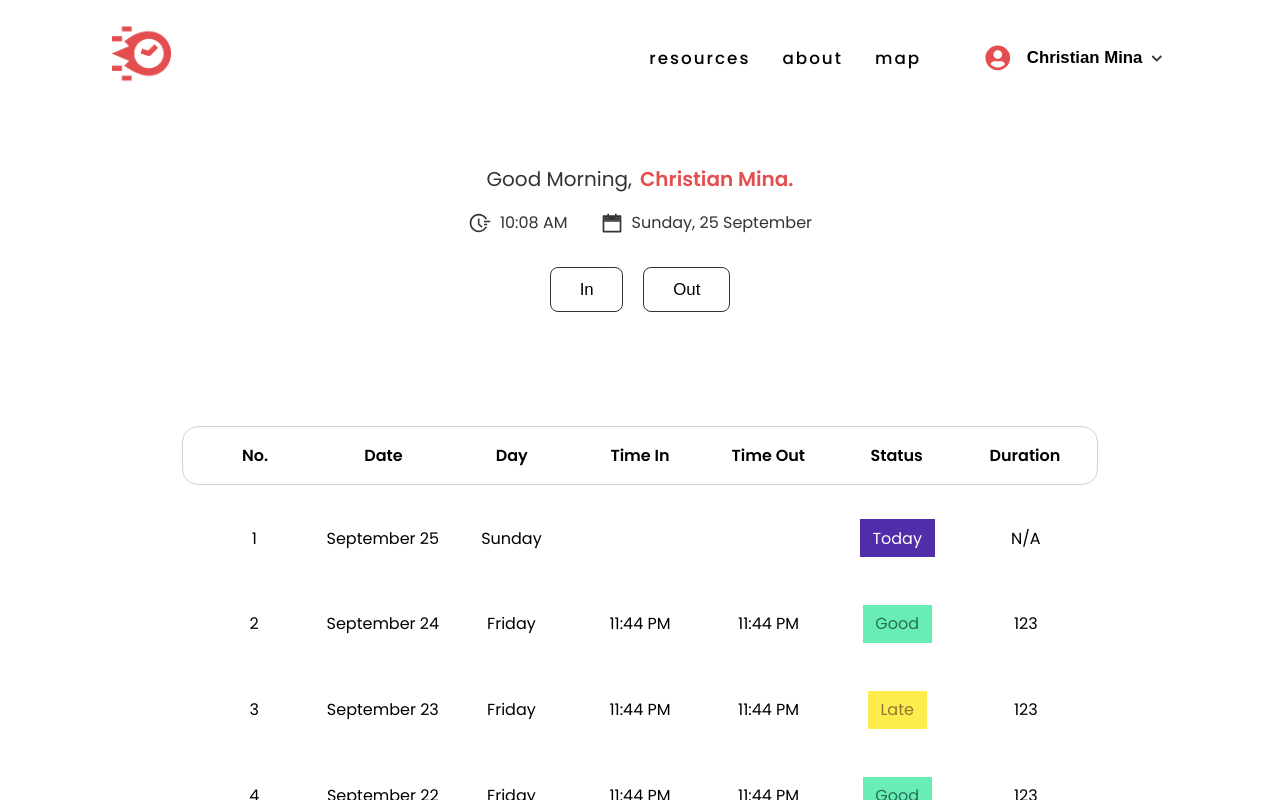
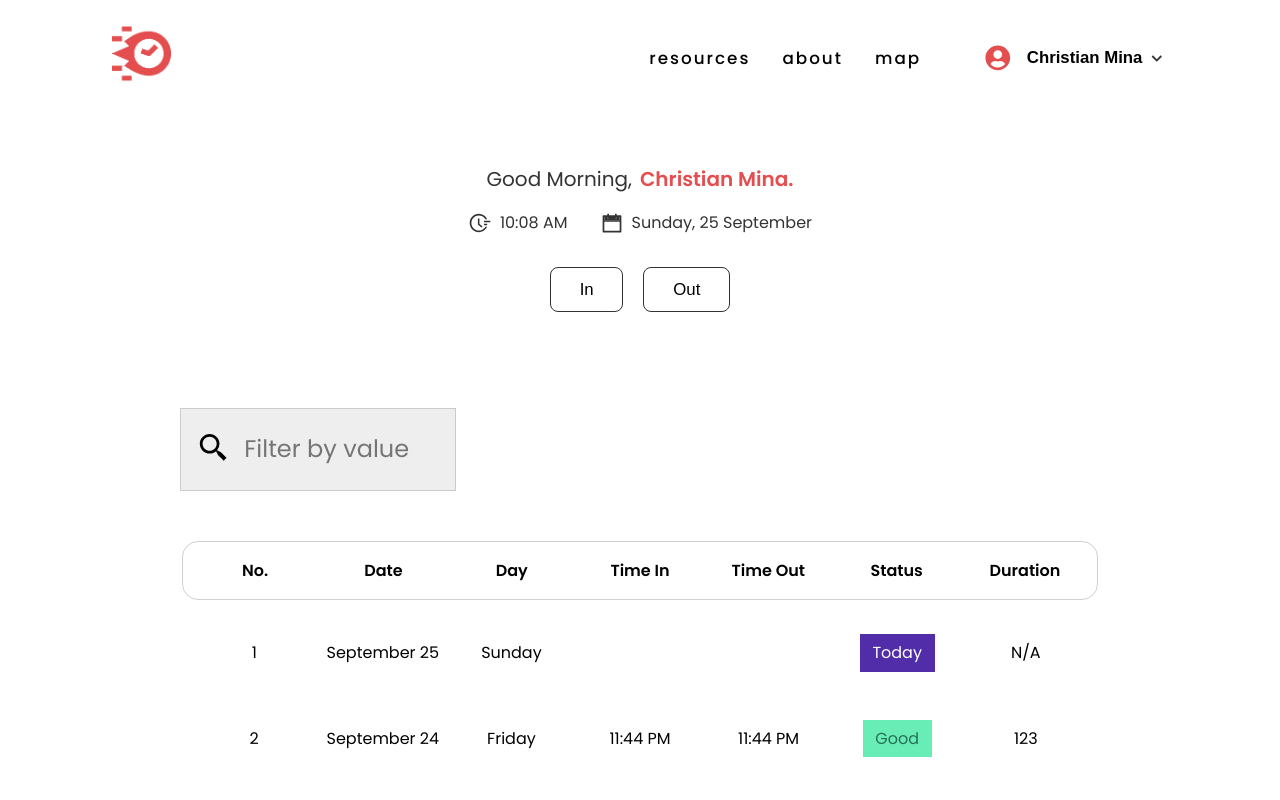
Before and after one commit to sinsimi12/teachers-hack, a React (Create React App) app: page / in a window 1280 px wide. Both pictures are taken after a click on the button "Log In". Shown: the top 800 px of the page. Built offline with nearby package versions, Linux system fonts and the light colour scheme.

Commit message:
Add filter search bar.

```diff
--- a/src/components/DataTable/DataTable.component.jsx
+++ b/src/components/DataTable/DataTable.component.jsx
@@ -112,7 +112,7 @@ const DataTable = ({ logs, onFilterBySearch, Table }) => {
     return (
         <article className="data-table">
             <div className="main-content">
-                {/* <div className="main-content__upper">
+                { <div className="main-content__upper">
                     <div className="search">
                         <BiSearchAlt2 />
                         <input
@@ -121,7 +121,7 @@ const DataTable = ({ logs, onFilterBySearch, Table }) => {
                             onChange={searchChangeHandler}
                         />
                     </div>
-                </div> */}
+                </div>}
 
                 {dataToShow}
             </div>
```
